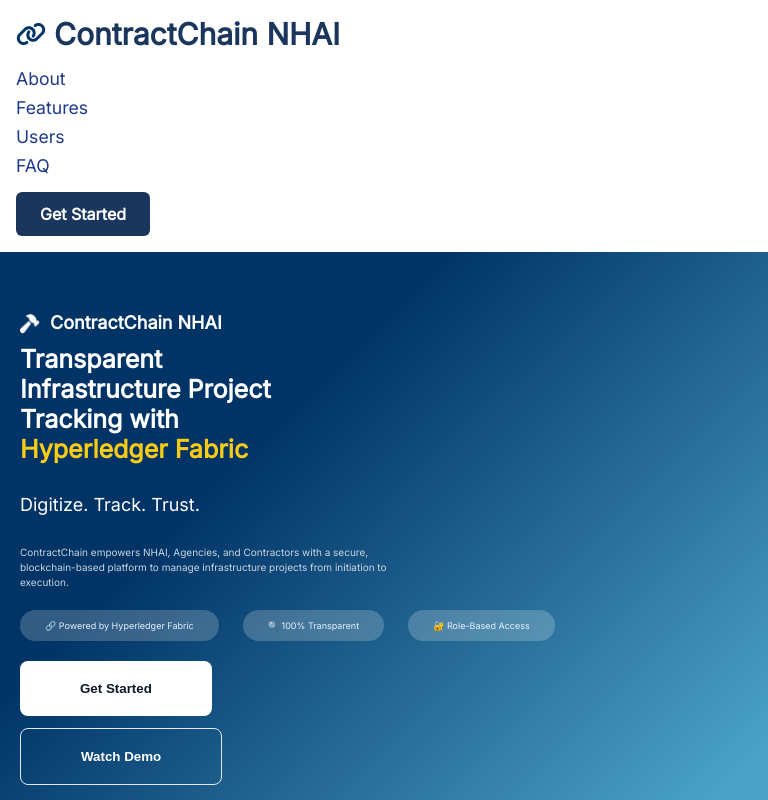
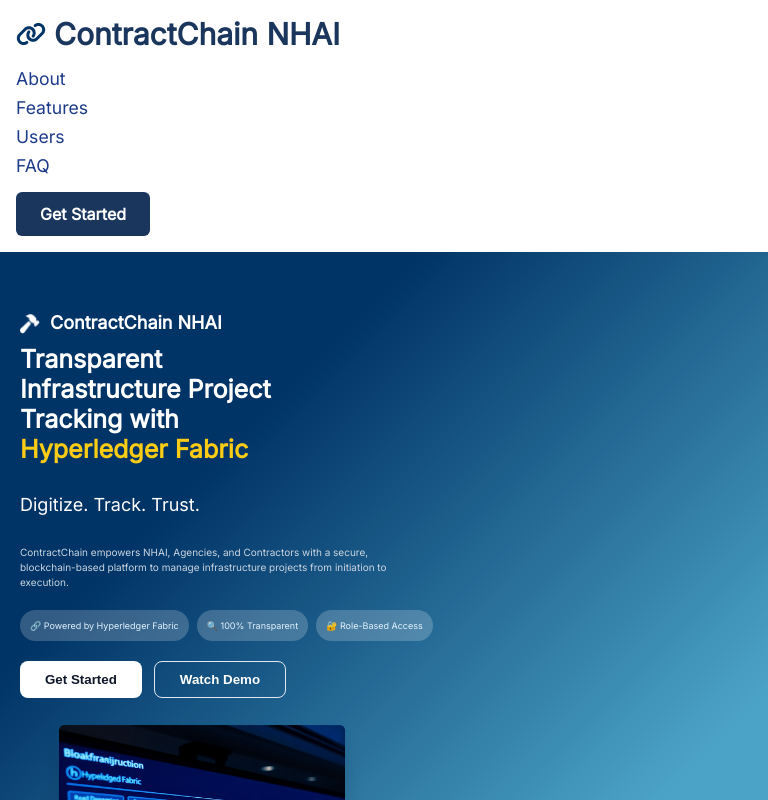
Before and after one commit to Shashank-765/NhaiTrackingSystem, a React (Vite) app: page / in a window 768 px wide. Shown: the top 800 px of the page. Built offline with nearby package versions, Linux system fonts and the light colour scheme; no server answers.

Commit message:
new changes related to invoice

```diff
--- a/src/Components/Home/Home.css
+++ b/src/Components/Home/Home.css
@@ -1061,6 +1061,9 @@
   .section-content {
     padding: 30px !important;
   }
+  .info-boxes {
+    gap:0.5rem;
+  }
 }
 @media (max-width: 1024px) and (min-width: 992px) {
   .hero-container {
@@ -1133,6 +1136,9 @@
 
   .section-content {
     padding: 25px !important;
+  }
+  .info-boxes {
+    gap:0.5rem;
   }
 }
 
@@ -1218,13 +1224,22 @@
   .milestone-box {
     padding: 10px 20px 10px 20px;
   }
-
+  .watch-demo{
+    padding:10px 25px;
+  }
+  .get-started{
+    padding:10px 25px;
+  }
   .milestone-subtext, .milestone-text {
     font-size: 11px;
   }
 
   .section-content {
     padding: 20px !important;
+  }
+
+  .info-boxes {
+    gap:0.5rem;
   }
 }
 
@@ -1235,9 +1250,9 @@
   .info-box p {
     font-size: 9px;
   }
-.platform-features-section, .use-case-section {
-padding:0px;
-}
+  .platform-features-section, .use-case-section {
+  padding:0px;
+  }
   .hero-image{
     width:350px;
   }
@@ -1248,7 +1263,12 @@
     width: 53vw;
     font-size: 25px;
   }
-
+  .watch-demo{
+    padding:10px 25px;
+  }
+  .get-started{
+    padding:10px 25px;
+  }
   .description {
     width: 90vw;
     font-size: 10px;
@@ -1284,6 +1304,9 @@
   .section-content{
     padding: 20px !important;
   }
+  .info-box{
+    padding: 10px 10px 10px 10px;
+  }
 }
 @media (max-width: 576px) and (min-width:375px) {
   .logocontainercompany{
@@ -1298,10 +1321,16 @@
     font-size: 26px;
     font-weight: 700;
   }
+  .watch-demo{
+    padding:10px 25px;
+  }
+  .get-started{
+    padding:10px 25px;
+  }
   .info-boxes {
     display: grid;
     justify-content: flex-start;
-    gap: 1.5rem;
+      gap:0.5rem;
     margin-top: 1rem;
   }
   .info-box p {
```
